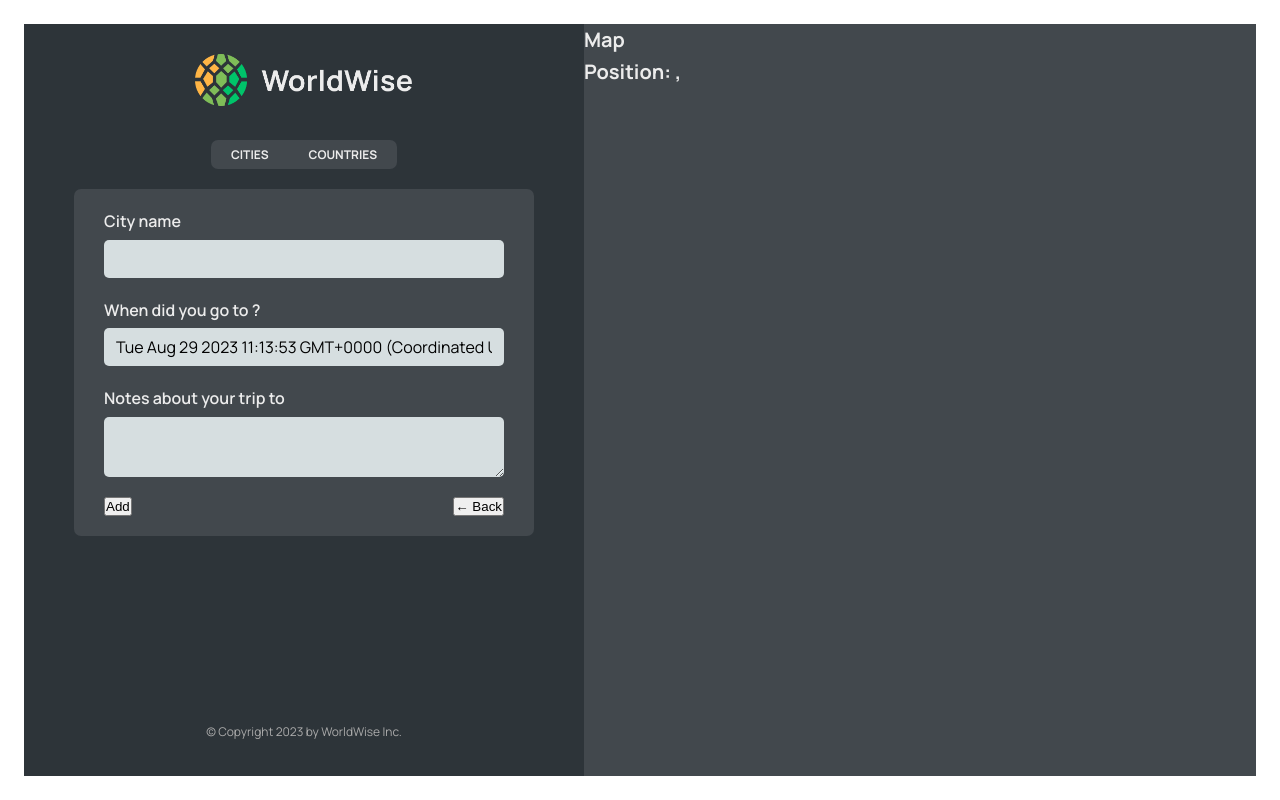
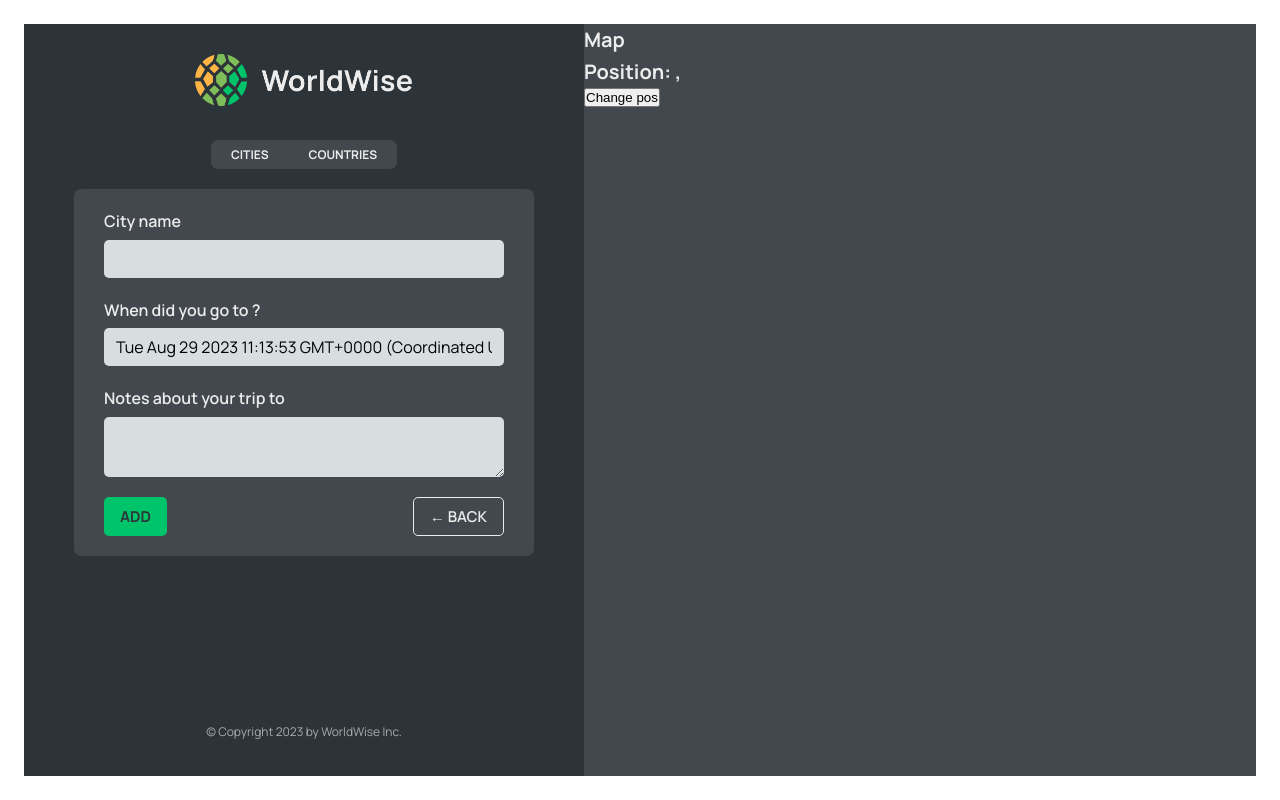
Before and after one commit to NekoJar/worldwise, a React (Vite) app: page /app/form in a window 1280 px wide. Built offline with nearby package versions, Linux system fonts and the light colour scheme; data requests are answered from the project's data file.

Commit message:
adding Programmatic Navigation with useNavigation

```diff
--- /dev/null
+++ b/src/components/Button.jsx
@@ -0,0 +1,11 @@
+import styles from "./Button.module.css";
+
+function Button({ children, onClick, type }) {
+  return (
+    <button onClick={onClick} className={`${styles.btn} ${styles[type]}`}>
+      {children}
+    </button>
+  );
+}
+
+export default Button;
--- a/src/components/CountryList.jsx
+++ b/src/components/CountryList.jsx
@@ -20,7 +20,7 @@
   return (
     <ul className={styles.countryList}>
       {countries.map((country) => (
-        <CountryItem country={country} />
+        <CountryItem country={country} key={country.country} />
       ))}
     </ul>
   );
--- a/src/components/Form.jsx
+++ b/src/components/Form.jsx
@@ -3,6 +3,8 @@
 import { useState } from "react";
 
 import styles from "./Form.module.css";
+import Button from "./Button";
+import { useNavigate } from "react-router-dom";
 
 export function convertToEmoji(countryCode) {
   const codePoints = countryCode
@@ -13,6 +15,8 @@
 }
 
 function Form() {
+  const navigation = useNavigate();
+
   const [cityName, setCityName] = useState("");
   const [country, setCountry] = useState("");
   const [date, setDate] = useState(new Date());
@@ -49,8 +53,16 @@
       </div>
 
       <div className={styles.buttons}>
-        <button>Add</button>
-        <button>&larr; Back</button>
+        <Button type="primary">Add</Button>
+        <Button
+          type="back"
+          onClick={(e) => {
+            e.preventDefault();
+            navigation(-2);
+          }}
+        >
+          &larr; Back
+        </Button>
       </div>
     </form>
   );
--- a/src/components/Map.jsx
+++ b/src/components/Map.jsx
@@ -1,18 +1,27 @@
-import { useSearchParams } from "react-router-dom";
+import { useNavigate, useSearchParams } from "react-router-dom";
 import styles from "./Map.module.css";
 
 function Map() {
   const [searchParams, setSearchParams] = useSearchParams();
 
+  const navigate = useNavigate();
+
   const lat = searchParams.get("lat");
   const lng = searchParams.get("lng");
 
   return (
-    <div className={styles.mapContainer}>
+    <div className={styles.mapContainer} onClick={() => navigate("form")}>
       <h1>Map</h1>
       <h1>
         Position: {lat}, {lng}
       </h1>
+      <button
+        onClick={() => {
+          setSearchParams({ lat: 23, lng: 50 });
+        }}
+      >
+        Change pos
+      </button>
     </div>
   );
 }
```
